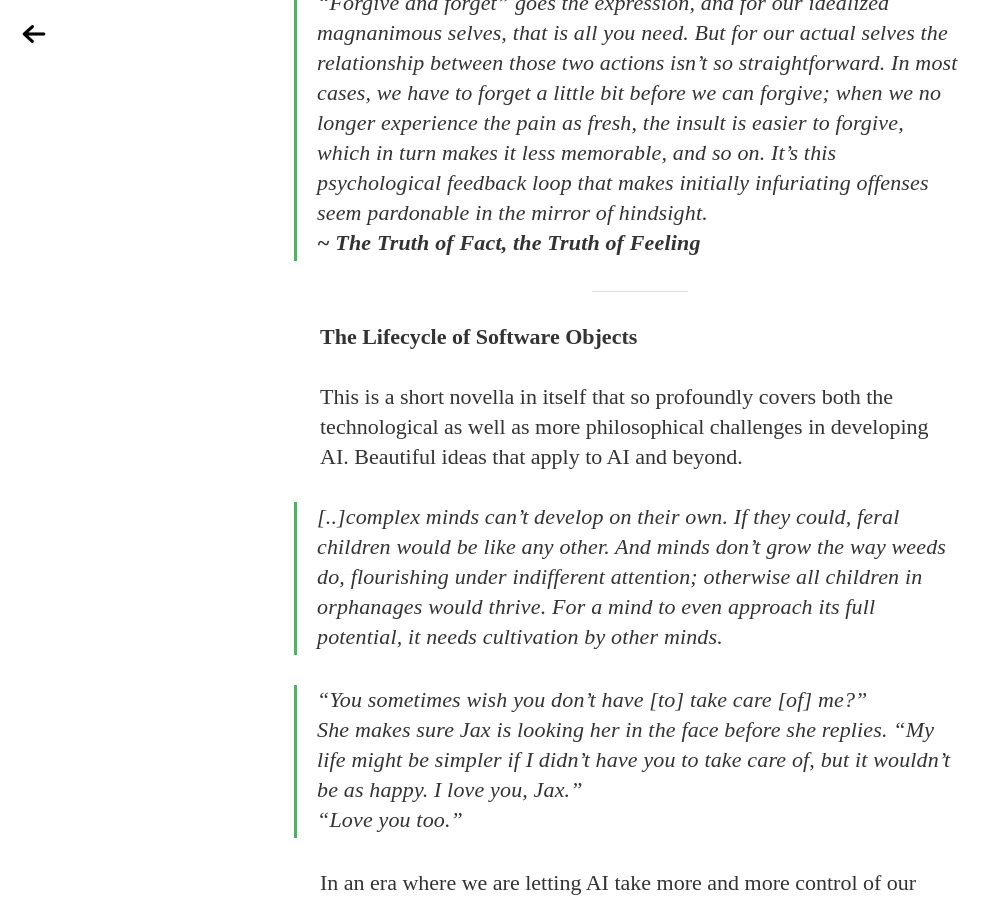
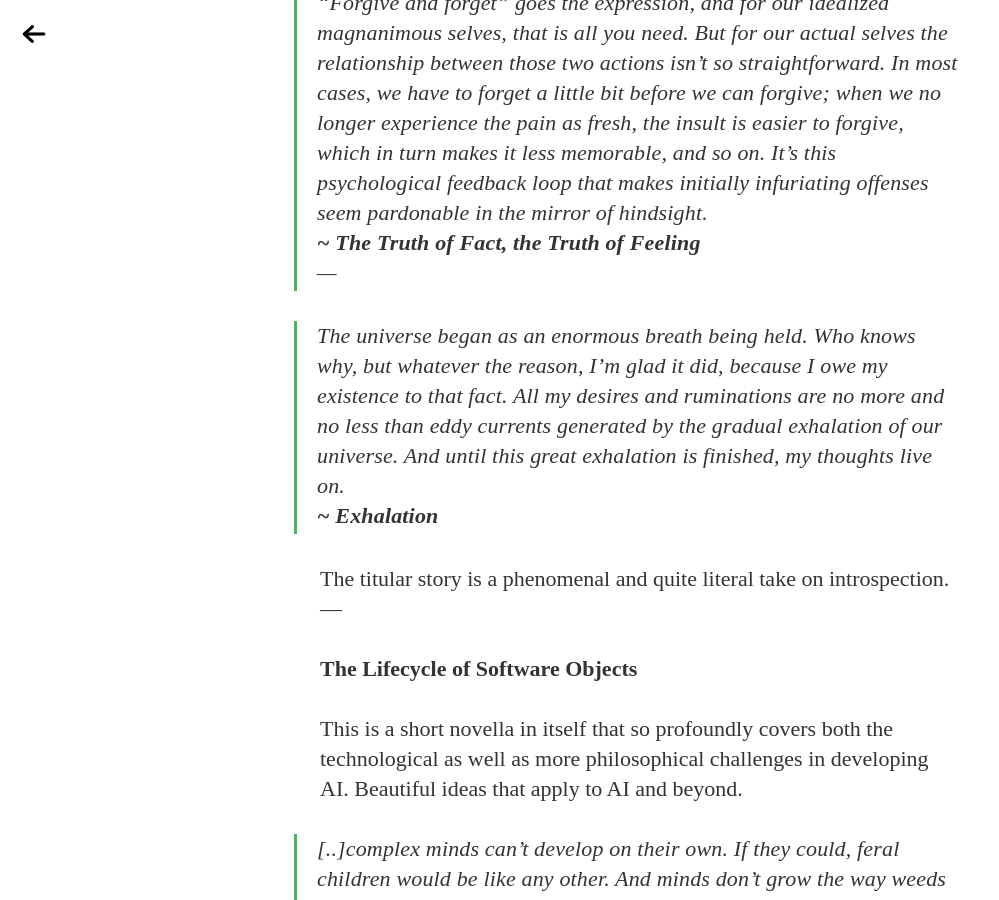
Before and after one commit to pkmandke/blog, a Jekyll site: the page built from _posts/2024-08-11-quotes.md, in a window 1280 px wide and 900 px high, scrolled down 1397 px. Shown: the whole window, without its empty margins (0-999 px from the left). Built offline with Jekyll 4.4.1, drawn with Linux system fonts in a browser that asks for light colours; nearby versions of some CDN libraries; some web fonts are replaced; some of the changed text lies outside the part shown.

Commit message:
titular story quote
Signed-off-by: Prathamesh Mandke <pkmandke@vt.edu>

```diff
--- a/_posts/2024-08-11-quotes.md
+++ b/_posts/2024-08-11-quotes.md
@@ -41,7 +41,13 @@ Below is a collection of my favorite quotes from the stories in Exhalation:
 ---
 
 >"Forgive and forget" goes the expression, and for our idealized magnanimous selves, that is all you need. But for our actual selves the relationship between those two actions isn't so straightforward. In most cases, we have to forget a little bit before we can forgive; when we no longer experience the pain as fresh, the insult is easier to forgive, which in turn makes it less memorable, and so on. It's this psychological feedback loop that makes initially infuriating offenses seem pardonable in the mirror of hindsight.<br>**~ The Truth of Fact, the Truth of Feeling**
+<br>
+---
 
+>The universe began as an enormous breath being held. Who knows why, but whatever the reason, I'm glad it did, because I owe my existence to that fact. All my desires and ruminations are no more and no less than eddy currents generated by the gradual exhalation of our universe. And until this great exhalation is finished, my thoughts live on.<br>**~ Exhalation**
+
+The titular story is a phenomenal and quite literal take on introspection.
+<br>
 ---
 
 **The Lifecycle of Software Objects**
```
Also changed, not shown: other parts of _posts/2024-08-11-quotes.md (+1 -1 lines).
